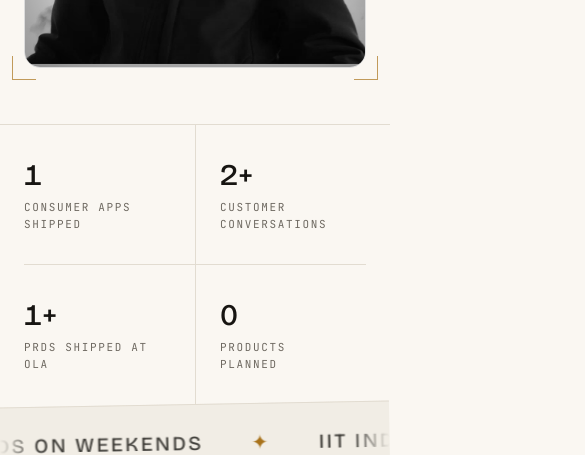
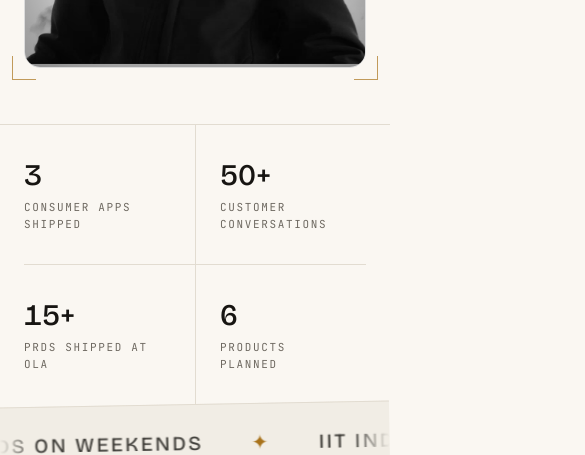
Before and after one commit to saivilas98/sai-portfolio, a React (Vite) app: page / in a window 390 px wide. Shown: the part 1460-1915 px from the top of the page, 585 px wide, since content can reach past the window. Built offline with nearby package versions, Linux system fonts and the light colour scheme.

Commit message:
Fix hero metrics grid borders and stabilize CountUp effect deps
Rework border logic for the 2/4-col responsive metrics grid, and key
the count-up effect off parsed primitives instead of the regex match
array (a new identity every render) to avoid restarting the animation.

```diff
--- a/src/components/sections/Hero.tsx
+++ b/src/components/sections/Hero.tsx
@@ -225,11 +225,20 @@
 
         <motion.div variants={fadeUp} className="border-t border-line">
           <Container className="grid grid-cols-2 md:grid-cols-4">
-            {heroMetrics.map((metric, i) => (
-              <div
-                key={metric.label}
-                className={`flex flex-col gap-1.5 py-8 pr-4 ${i > 0 ? "border-l border-line pl-6 md:pl-10" : ""} ${i === 2 ? "max-md:border-l-0 max-md:pl-0 max-md:border-t max-md:border-line" : ""} ${i === 3 ? "max-md:border-t max-md:border-line" : ""}`}
-              >
+            {heroMetrics.map((metric, i) => {
+              // 2-col mobile grid: the right column carries a left rule, the
+              // second row carries a top rule. 4-col desktop grid: every
+              // cell but the first carries a left rule and no top rule.
+              const onRightCol = i % 2 === 1;
+              const onSecondRow = i >= 2;
+              const border = [
+                onRightCol ? "border-l border-line pl-6" : "pl-0",
+                onSecondRow ? "border-t border-line md:border-t-0" : "",
+                i > 0 ? "md:border-l md:border-line md:pl-10" : "md:border-l-0 md:pl-0",
+              ].join(" ");
+
+              return (
+                <div key={metric.label} className={`flex flex-col gap-1.5 py-8 pr-4 ${border}`}>
                   <span className="font-display text-3xl font-medium text-ink md:text-4xl">
                     <CountUp value={metric.value} />
                   </span>
@@ -237,7 +246,8 @@
                     {metric.label}
                   </span>
                 </div>
-            ))}
+              );
+            })}
           </Container>
         </motion.div>
       </motion.div>
--- a/src/components/ui/CountUp.tsx
+++ b/src/components/ui/CountUp.tsx
@@ -6,7 +6,11 @@
  * the first time it scrolls into view.
  */
 export function CountUp({ value, duration = 1100 }: { value: string; duration?: number }) {
+  // `value.match(...)` returns a fresh array identity every render, so the
+  // effect keys off the parsed primitives below — never the match itself —
+  // or a re-render anywhere upstream would restart the count from zero.
   const match = value.match(/^(\d+)(.*)$/);
+  const hasMatch = Boolean(match);
   const target = match ? parseInt(match[1], 10) : 0;
   const suffix = match ? match[2] : "";
 
@@ -16,7 +20,7 @@
   const [n, setN] = useState(0);
 
   useEffect(() => {
-    if (!inView || !match) return;
+    if (!inView || !hasMatch) return;
     if (prefersReducedMotion) {
       setN(target);
       return;
@@ -30,9 +34,9 @@
     };
     raf = requestAnimationFrame(tick);
     return () => cancelAnimationFrame(raf);
-  }, [inView, match, target, duration, prefersReducedMotion]);
+  }, [inView, hasMatch, target, duration, prefersReducedMotion]);
 
-  if (!match) return <span ref={ref}>{value}</span>;
+  if (!hasMatch) return <span ref={ref}>{value}</span>;
 
   return (
     <span ref={ref} className="tabular-nums">
```
Lines whose indentation alone changed are shown as unchanged.
